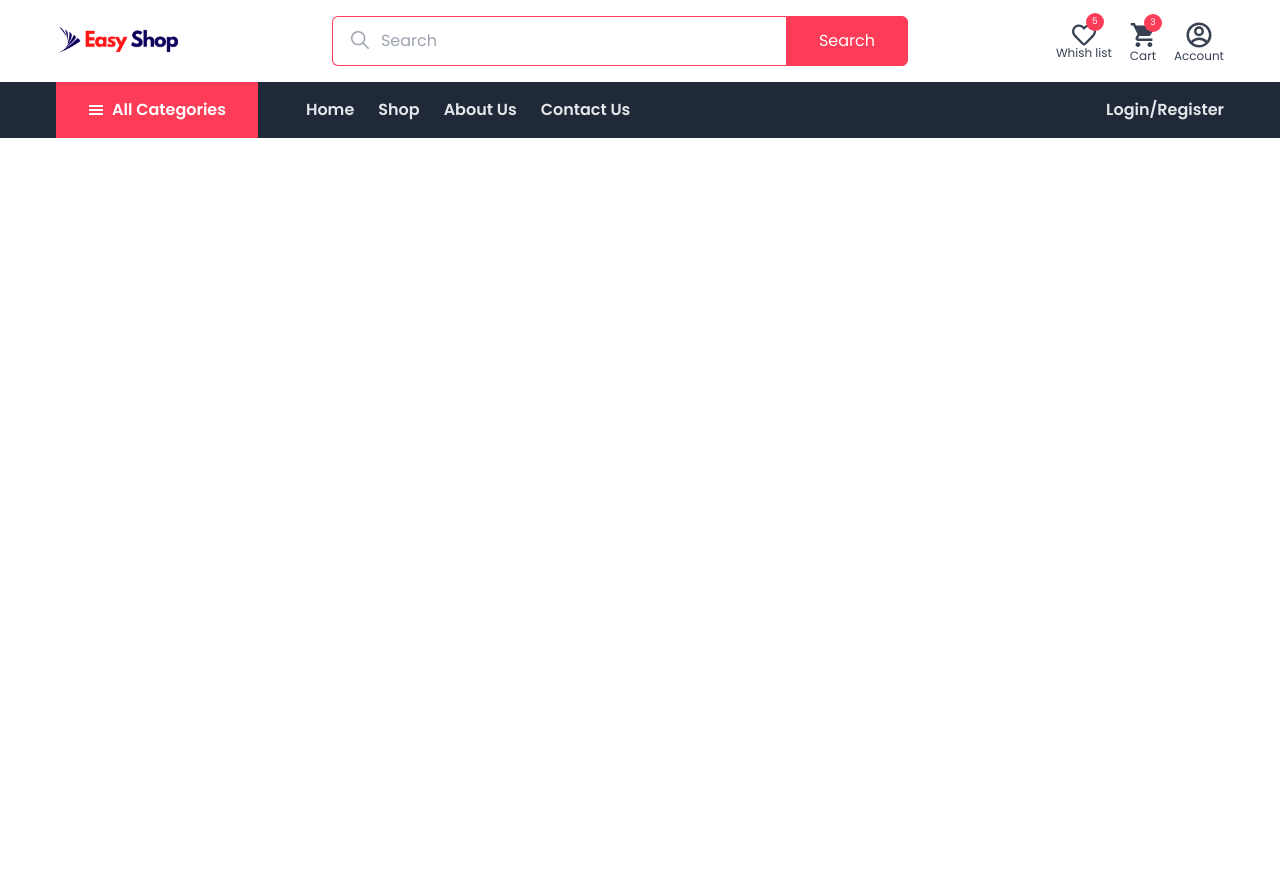
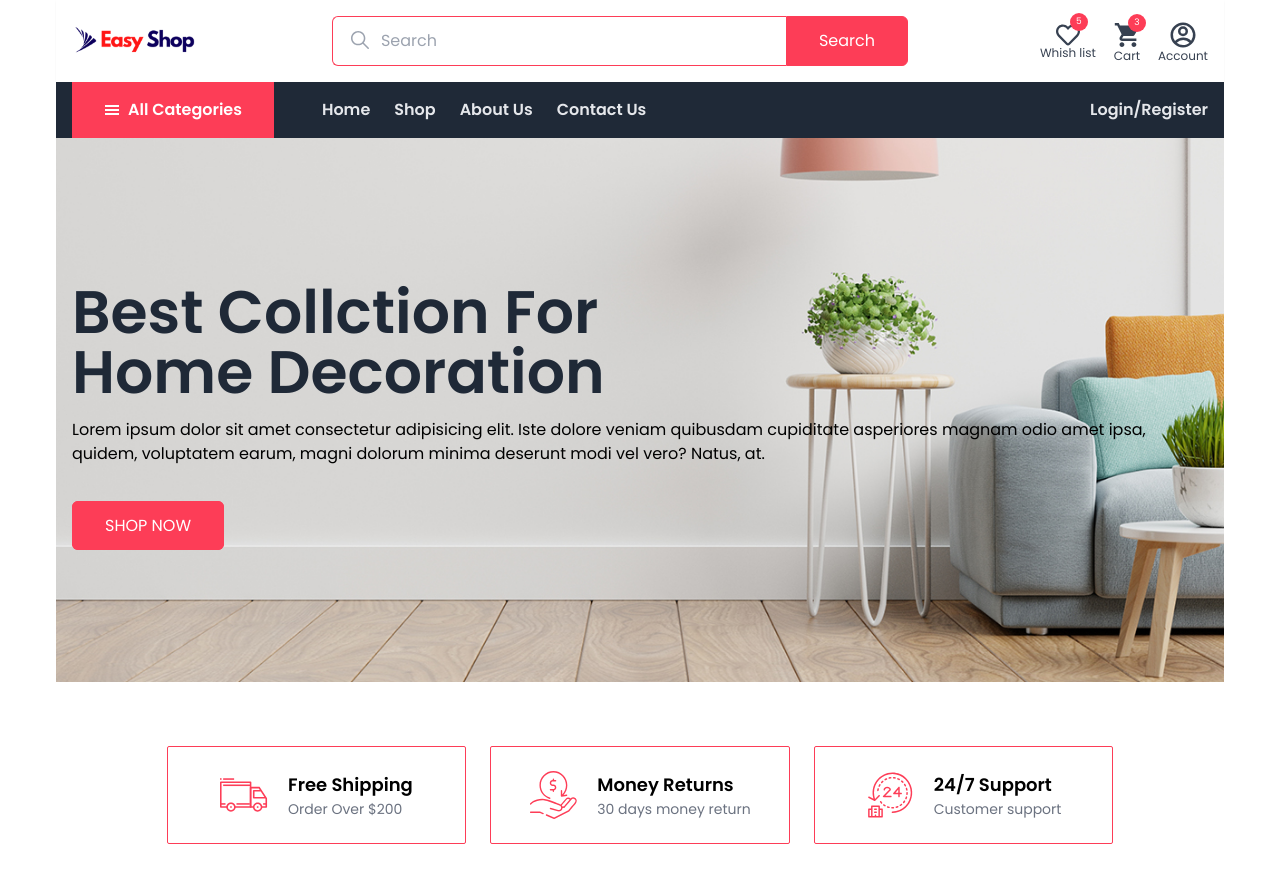
Before and after one commit to kochetovdev/ecommerce-tailwind, a Next.js app: page / in a window 1280 px wide. Shown: the top 882 px of the page. Before the commit the page ends 800 px from the top, so only its background shows below. Built offline with nearby package versions, Linux system fonts and the light colour scheme.

Commit message:
Create Features component

```diff
--- /dev/null
+++ b/app/components/Banner.tsx
@@ -0,0 +1,32 @@
+import Link from "next/link";
+
+const Banner = () => {
+  return (
+    <article
+      className="bg-cover bg-no-repeat bg-center py-36 relative max-w-"
+      style={{ backgroundImage: 'url("/images/banner-bg.jpg")' }}
+    >
+      <div className="container max-w-[1200px]">
+        <h1 className="xl:text-6xl md:text-5xl text-4xl text-gray-800 font-semibold mb-4">
+          Best Collction For <br className="hiddem sm:block" /> Home Decoration
+        </h1>
+        <p className="text-base tex-gray-600 leading-6">
+          Lorem ipsum dolor sit amet consectetur adipisicing elit. Iste dolore
+          veniam quibusdam cupiditate asperiores magnam odio amet ipsa,{" "}
+          <br className="hiddem sm:block" /> quidem, voluptatem earum, magni
+          dolorum minima deserunt modi vel vero? Natus, at.
+        </p>
+        <div className="mt-12 ">
+          <Link
+            href="/shop"
+            className="bg-primary border border-primary text-white px-8 py-3 font-medium rounded-md uppercase hover:bg-transparent hover:text-primary transition"
+          >
+            Shop Now
+          </Link>
+        </div>
+      </div>
+    </article>
+  );
+};
+
+export default Banner;
--- /dev/null
+++ b/app/components/Features.tsx
@@ -0,0 +1,47 @@
+import Image from "next/image";
+import delivery from "../../public/images/icons/delivery-van.svg";
+import moneyBack from "../../public/images/icons/money-back.svg";
+import serviceHours from "../../public/images/icons/service-hours.svg";
+
+const featuresCards = [
+  { icon: delivery, title: "Free Shipping", description: "Order Over $200" },
+  {
+    icon: moneyBack,
+    title: "Money Returns",
+    description: "30 days money return",
+  },
+  {
+    icon: serviceHours,
+    title: "24/7 Support",
+    description: "Customer support",
+  },
+];
+
+const Features = () => {
+  return (
+    <article className="container py-16">
+      <div className="lg:w-10/12 grid md:grid-cols-3 lg:gap-6 mx-auto justify-center">
+        {featuresCards.map(({ icon, title, description }) => (
+          <div
+            key={title}
+            className="flex justify-center items-center gap-5 border-primary border rounded-sm px-8 py-4 lg:px-3 lg:py-6 transition hover:border-slate-400 hover:bg-gray-200 duration-300"
+          >
+            <Image
+              src={icon}
+              alt="delivery-icon"
+              width={48}
+              height={48}
+              className="lg:w-12 object-contain"
+            />
+            <div className="">
+              <h4 className="capitalize text-lg font-semibold">{title}</h4>
+              <p className="text-gray-500 text-xs lg:text-sm">{description}</p>
+            </div>
+          </div>
+        ))}
+      </div>
+    </article>
+  );
+};
+
+export default Features;
--- a/app/components/Navbar.tsx
+++ b/app/components/Navbar.tsx
@@ -33,7 +33,7 @@ const dropdownItems = [
 const Navbar = () => {
   return (
     <nav className="bg-gray-800 hidden lg:block">
-      <div className="container">
+      <div className="container max-w-[1200px]">
         <div className="flex">
           <div className="px-8 py-4 bg-primary flex items-center cursor-pointer group relative">
             <GiHamburgerMenu className="text-white" />
--- a/app/layout.tsx
+++ b/app/layout.tsx
@@ -3,6 +3,7 @@ import { Poppins, Roboto_Serif } from "next/font/google";
 import "./globals.css";
 import Header from "./components/Header";
 import Navbar from "./components/Navbar";
+import Banner from "./components/Banner";
 
 const poppins = Poppins({
   subsets: ["latin"],
@@ -30,7 +31,9 @@ export default function RootLayout({
 }) {
   return (
     <html lang="en">
-      <body className={`${poppins.variable} ${roboto.variable} font-poppins`}>
+      <body
+        className={`${poppins.variable} ${roboto.variable} font-poppins container`}
+      >
         <Header />
         <Navbar />
         <main>{children}</main>
--- a/app/page.tsx
+++ b/app/page.tsx
@@ -1,3 +1,11 @@
+import Banner from "./components/Banner";
+import Features from "./components/Features";
+
 export default function Home() {
-  return <div></div>;
+  return (
+    <>
+      <Banner />
+      <Features />
+    </>
+  );
 }
```
